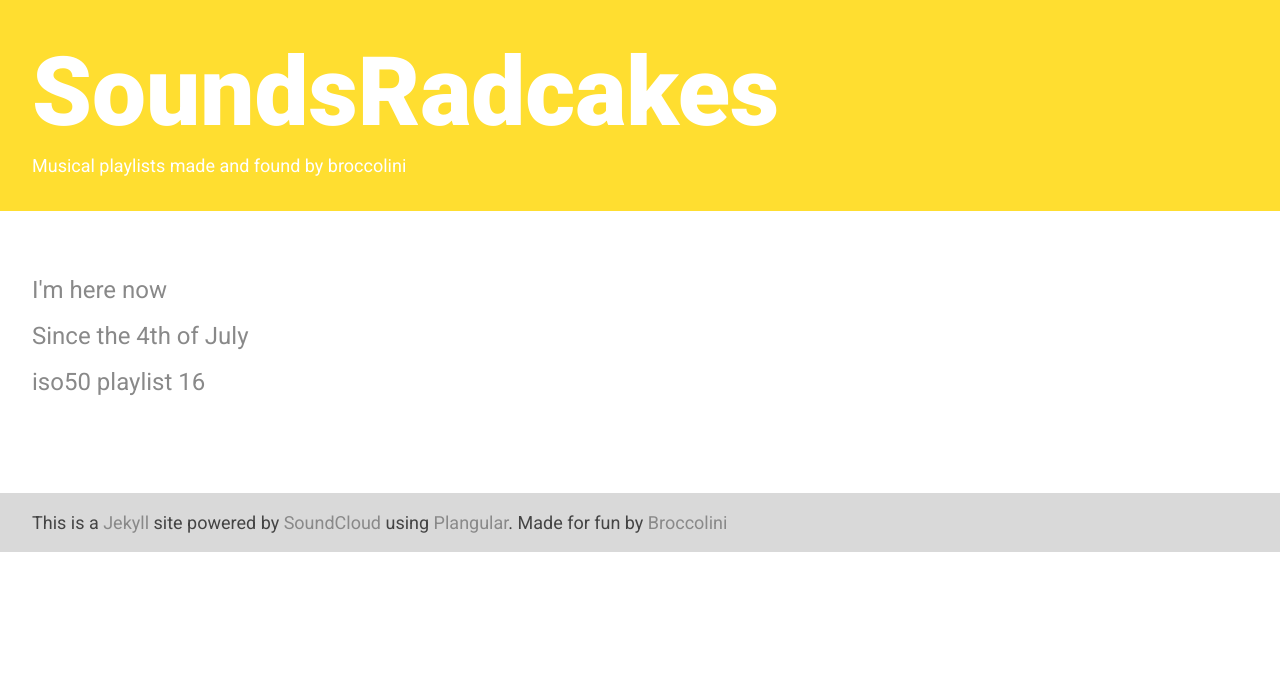
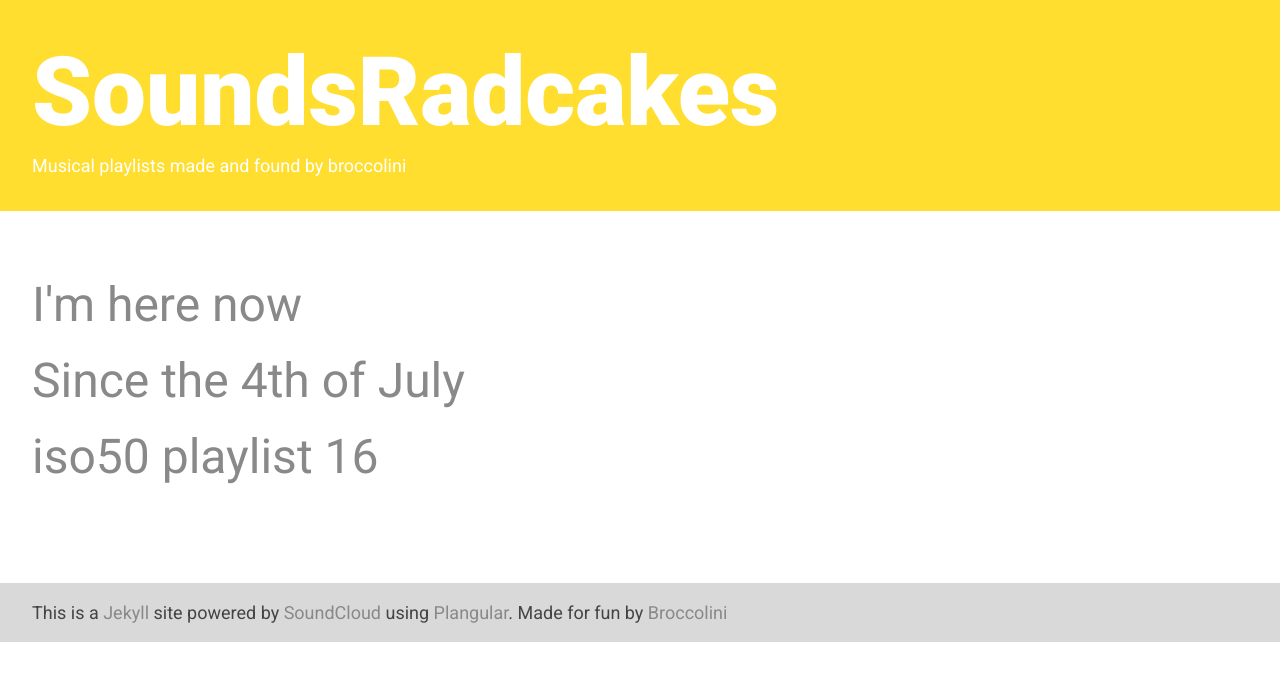
Before and after one commit to broccolini/soundsradcakes, a Jekyll site: the page built from index.html, in a window 1280 px wide. Shown: the top 681 px of the page. Built offline with Jekyll 4.4.1, drawn with Linux system fonts in a browser that asks for light colours; nearby versions of some CDN libraries.

Commit message:
make all the type responsive

```diff
--- a/_includes/header.html
+++ b/_includes/header.html
@@ -14,4 +14,4 @@
   <script src="/js/plangular.js"></script>
 
 </head>
-  <body ng-app="plangular">
+  <body ng-app="plangular" class="responsive">
--- a/_layouts/default.html
+++ b/_layouts/default.html
@@ -1,5 +1,5 @@
 {% include header.html %}
-<header class="responsive bg-yellow py2 px2">
+<header class="bg-yellow py2 px2">
   <h1 class="h1 white bold">SoundsRadcakes</h1>
     <p class="white h3">Musical playlists made and found by <a class="white" href="http://broccolini.net">broccolini</a> </p>
 </header>
```
